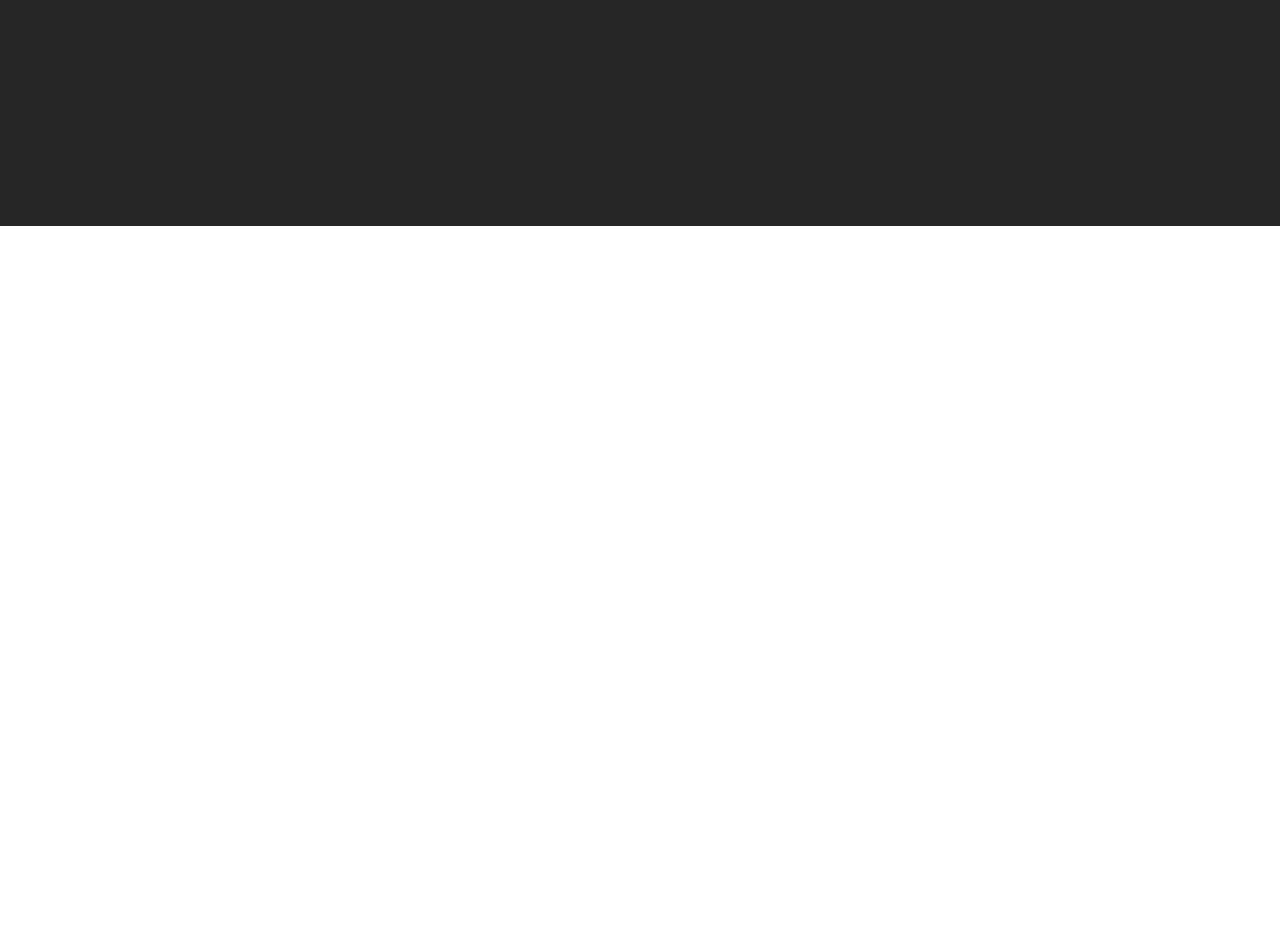
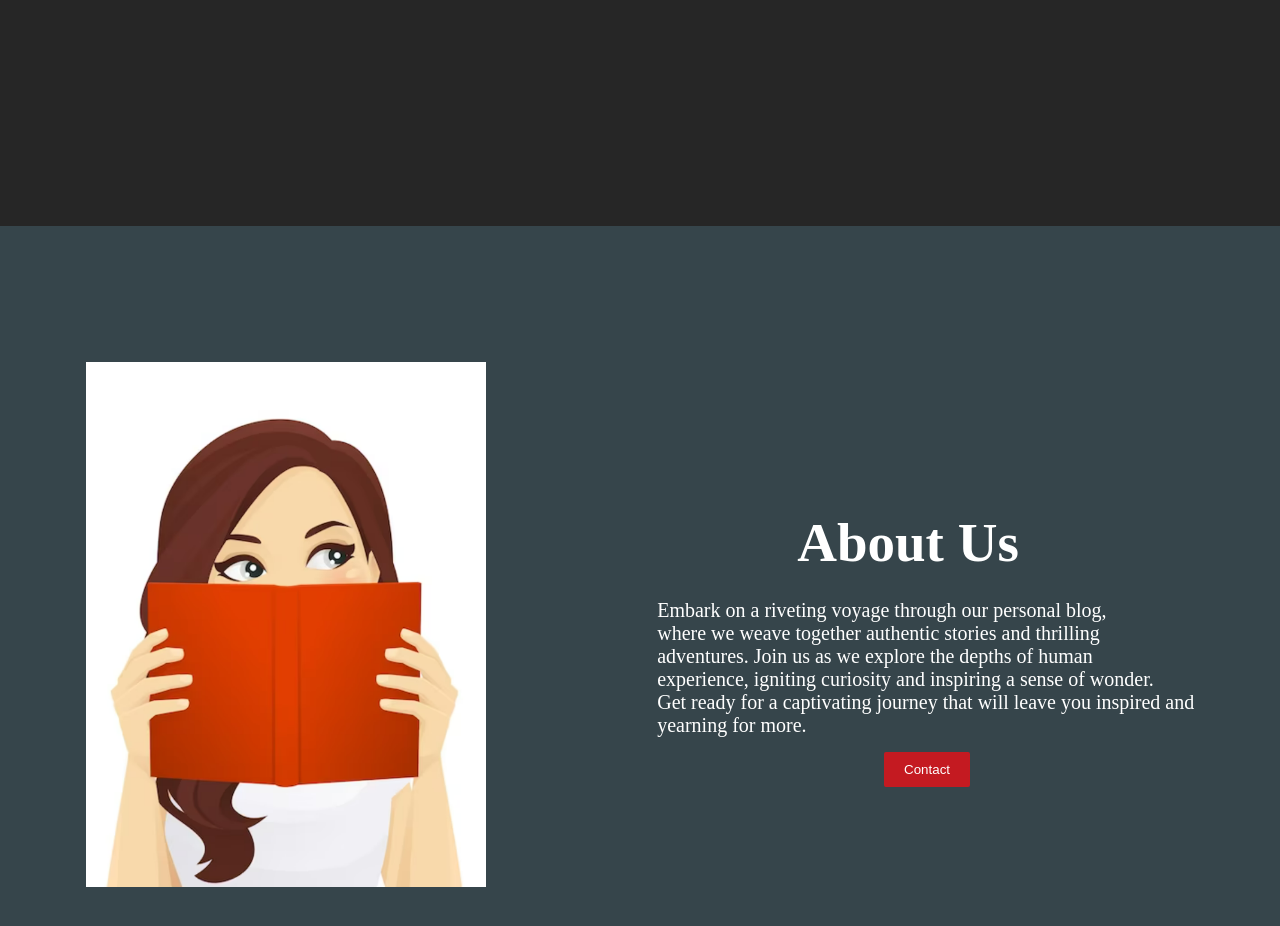
Before and after one commit to sagorcodes/personal-blog, a plain HTML site: page index.html in a window 1280 px wide. Shown: the part 686-1612 px from the top of the page. Before the commit the page ends 912 px from the top, so only its background shows below. Drawn offline with Linux system fonts and the light colour scheme.

Commit message:
about section

```diff
--- a/index.html
+++ b/index.html
@@ -48,6 +48,19 @@
         </div>
       </section>
       <!-- This is about section -->
+      <section>
+
+        <div class="about-container">
+          <div class="about-image">
+            <img class="banner-img" src="images/Woman reading book.png" alt="Woman reading book" />
+          </div>
+          <div class="about-info">
+            <h1 class="about-us">About Us</h1>
+            <p class="paragraph">Embark on a riveting voyage through our personal blog, <br> where we weave together authentic stories and thrilling <br> adventures. Join us as we explore the depths of human <br> experience, igniting curiosity and inspiring a sense of wonder. <br> Get ready for a captivating journey that will leave you inspired and <br> yearning for more.</p>
+            <button class="Contact-button">Contact</button>
+          </div>
+        </div>
+      </section>
     </main>
     <footer></footer>
   </body>
--- a/styles.css
+++ b/styles.css
@@ -65,3 +65,31 @@
 .btn:hover{
     background-color: #d7191f;
 }
+
+/* This is about section */
+
+.about-container{
+    display: flex;
+    justify-content: space-around;
+    height: 100vh;
+    align-items: center;
+    background-color: #36454b;
+    color: #fff;
+}
+.about-us{
+    font-size: 55px;
+    padding: 10px 140px;
+
+}
+.Contact-button{
+    padding: 10px 20px;
+    background-color: #C41A21;
+    color: #fff;
+    border: none;
+    border-radius: 2px;
+    position: absolute;
+    right: 310px;
+}
+.Contact-button:hover{
+    background-color: #d7191f;
+}
```
Also changed, not shown: images/Woman reading book.png (added).
